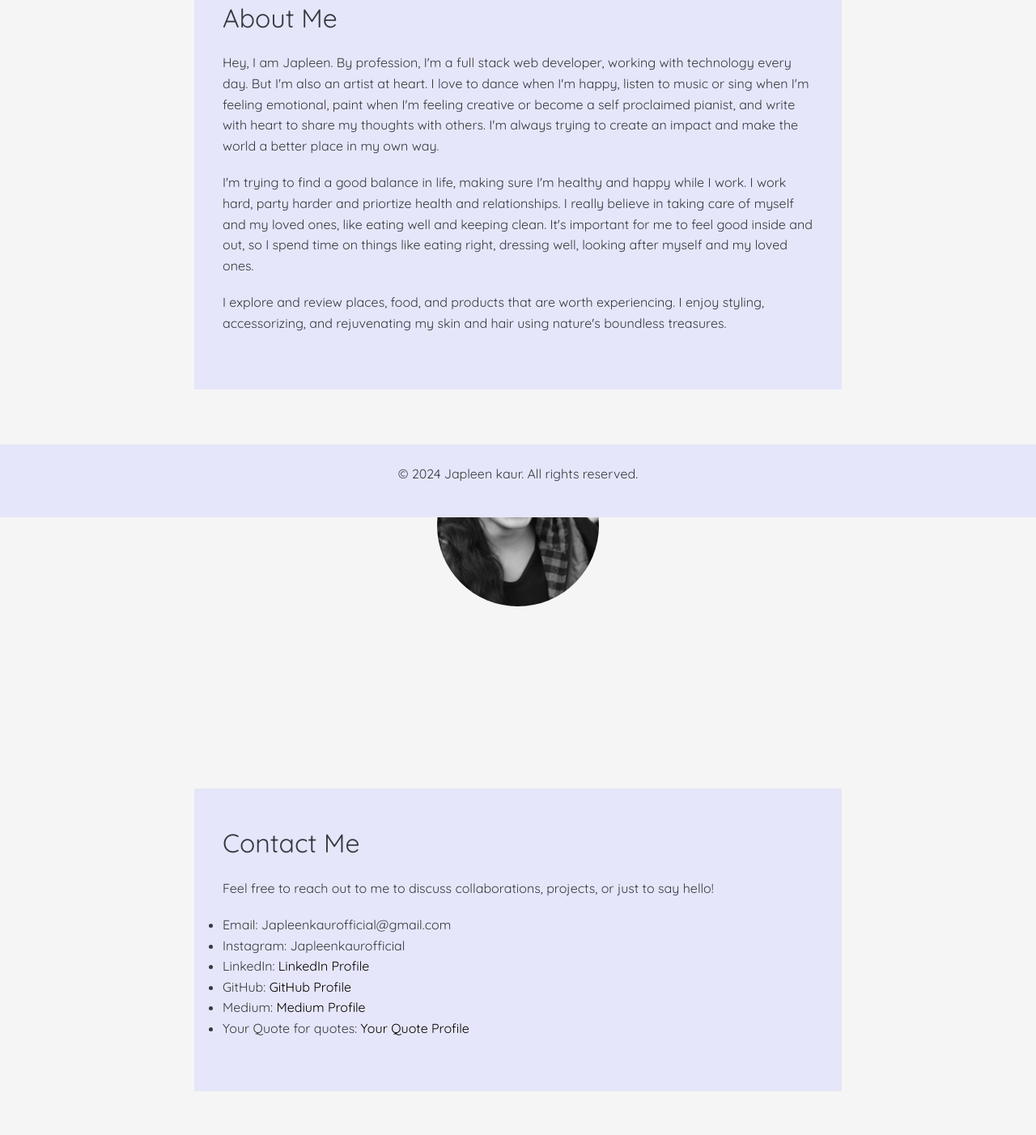
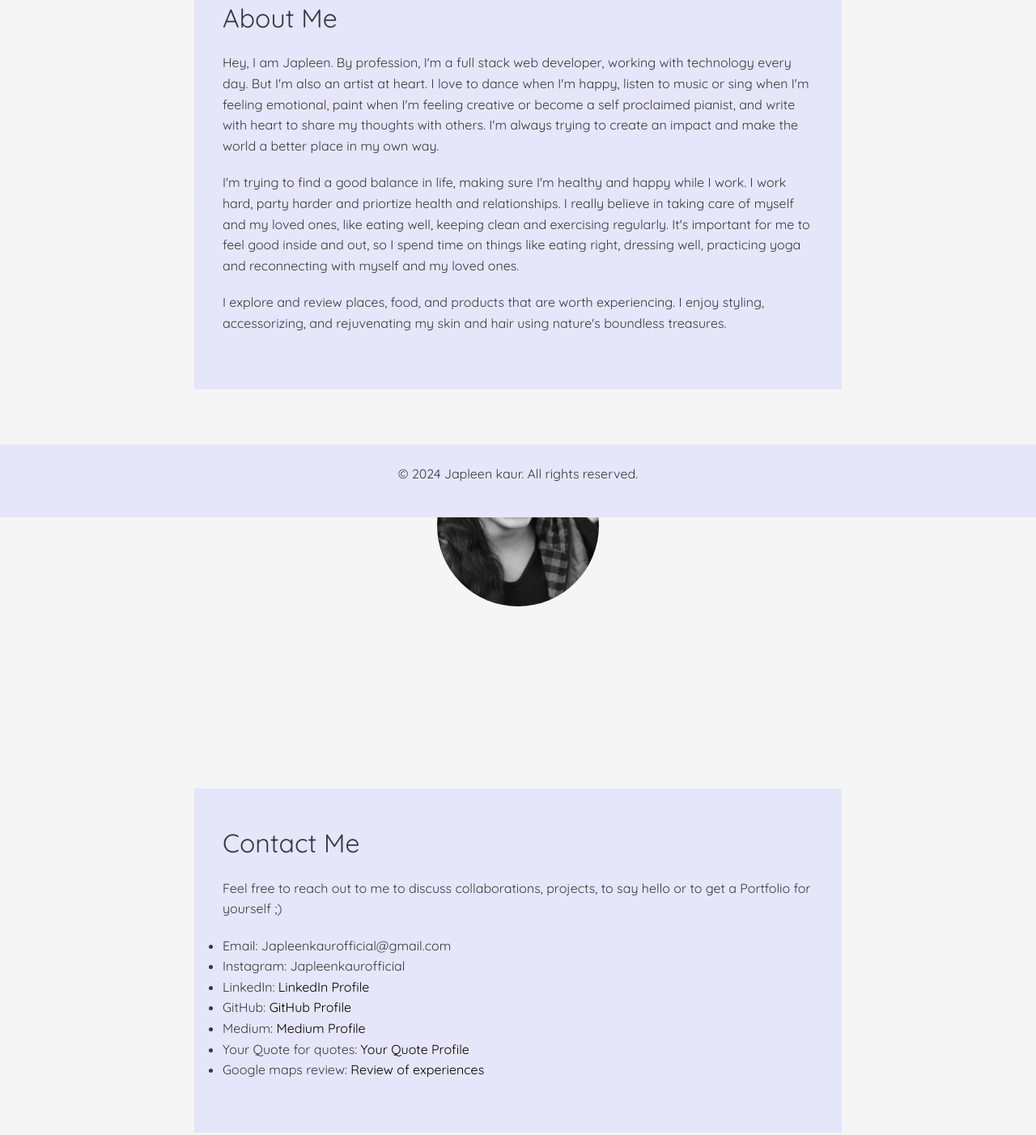
Before and after one commit to Japleen/portfolio, a plain HTML site: page index.html in a window 1280 px wide. Shown: the part 161-1563 px from the top of the page at 81% size. Before the commit the page ends 1529 px from the top, so only its background shows below. Drawn offline with nearby package versions, Linux system fonts and the light colour scheme; grey boxes are pictures that could not be loaded; a script that the page names is missing.

Commit message:
google review

```diff
--- a/index.html
+++ b/index.html
@@ -54,8 +54,8 @@
             </p>
             <p>
                 I'm trying to find a good balance in life, making sure I'm healthy and happy while I work. I work hard, party harder and priortize health and relationships. I really
-                believe in taking care of myself and my loved ones, like eating well and keeping clean. It's important for me to feel good
-                inside and out, so I spend time on things like eating right, dressing well, looking after myself and my loved ones.
+                believe in taking care of myself and my loved ones, like eating well, keeping clean and exercising regularly. It's important for me to feel good
+                inside and out, so I spend time on things like eating right, dressing well, practicing yoga and reconnecting with myself and my loved ones.
             </p>
             <p>
                 I explore and review places, food, and products that are worth experiencing. I enjoy styling, accessorizing, and rejuvenating my skin and hair using nature's boundless treasures.
@@ -96,7 +96,7 @@
     <section id="contact" class="py-5 lavender-bg text-dark">
         <div class="container">
             <h2 class="mb-4 text-dark">Contact Me</h2>
-            <p>Feel free to reach out to me to discuss collaborations, projects, or just to say hello!</p>
+            <p>Feel free to reach out to me to discuss collaborations, projects, to say hello or to get a Portfolio for yourself ;)</p>
             <ul>
                 <li>Email:  Japleenkaurofficial@gmail.com</li>
                 <li>Instagram:  Japleenkaurofficial </li>
@@ -104,6 +104,7 @@
                 <li>GitHub: <a href="https://github.com/Japleen" class="custom-link" target="_blank"> GitHub Profile</a></li>
                 <li>Medium: <a href="https://medium.com/@japleen.kaur11" class="custom-link" target="_blank"> Medium Profile</a></li>
                 <li>Your Quote for quotes: <a href="https://www.yourquote.in/japleen-kaur-dvhho/quotes" class="custom-link" target="_blank"> Your Quote Profile</a></li>
+                <li>Google maps review: <a href="https://www.google.com/maps/contrib/112304129469458315130/reviews/@23.8538835,72.2193169,6z?entry=ttu" class="custom-link" target="_blank"> Review of experiences</a></li>
             </ul>
         </div>
     </section>
```
